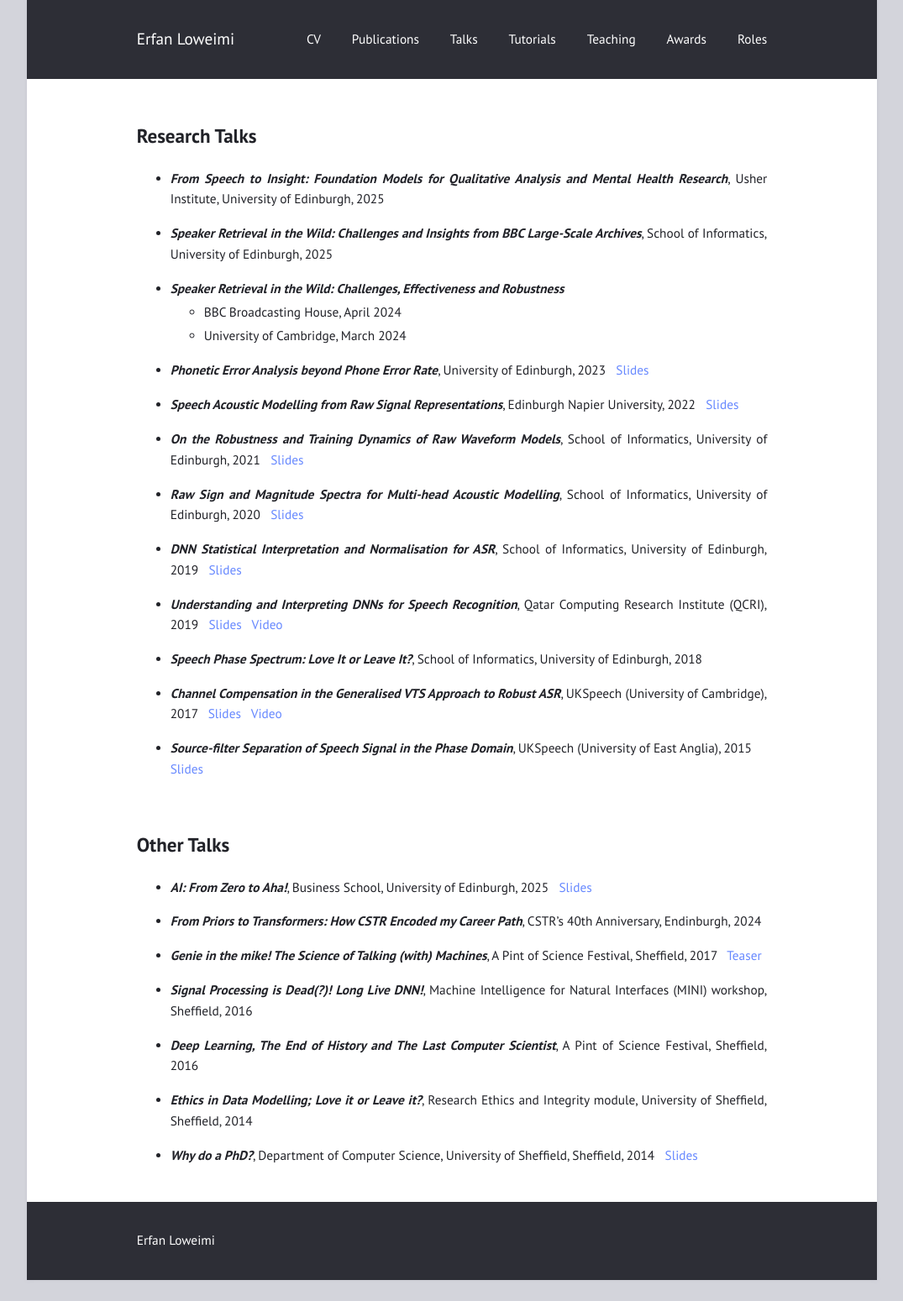
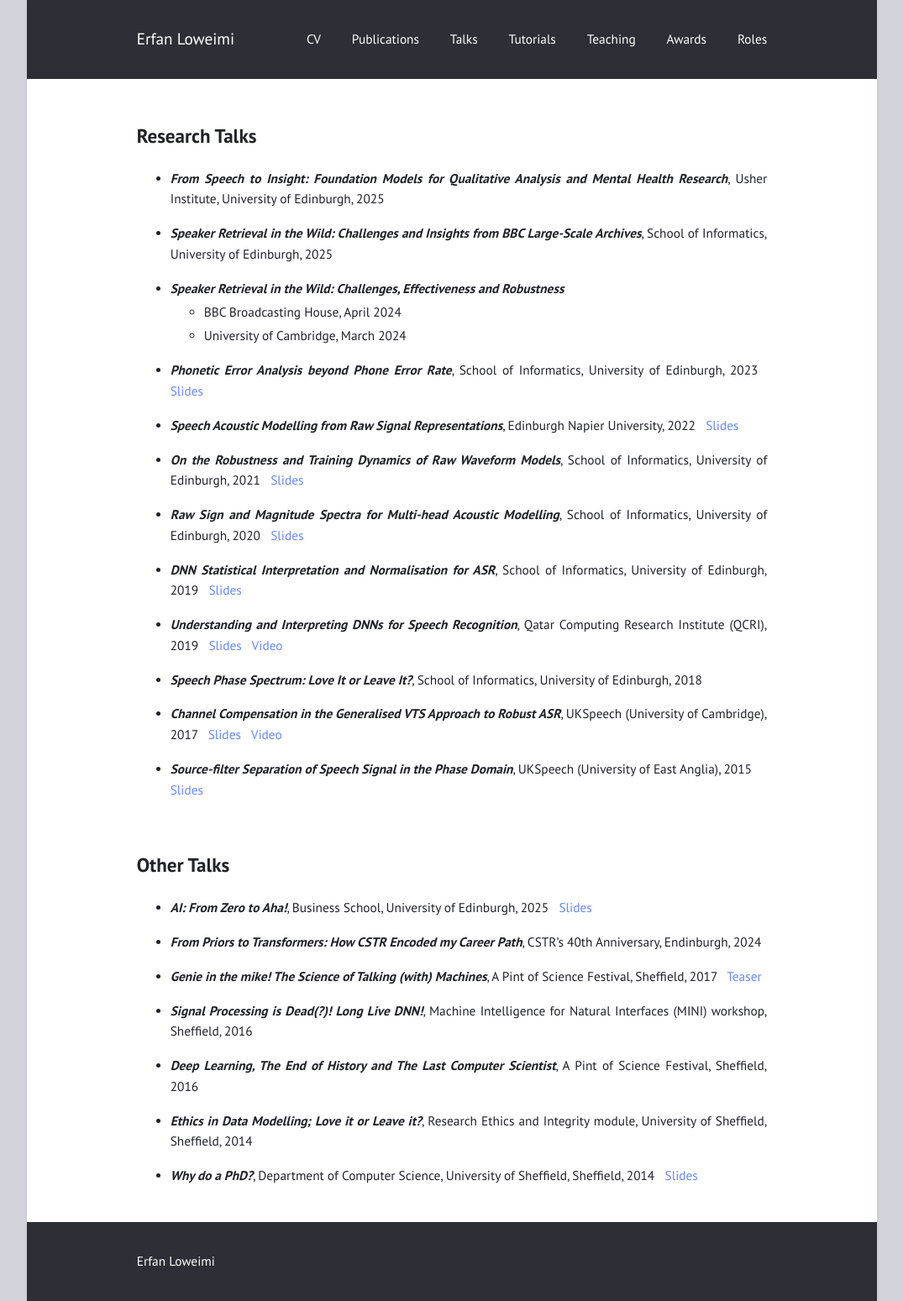
Before and after one commit to eloweimi/eloweimi.github.io, a Jekyll site: the page built from talks.md, in a window 1280 px wide. Shown: the whole page at 84% size, without its empty margins (102-1177 px from the left). Built offline with Jekyll 4.4.1, drawn with Linux system fonts in a browser that asks for light colours; before the commit the page ends 1524 px from its top, so only the background shows below that.

Commit message:
Update talks.md

```diff
--- a/talks.md
+++ b/talks.md
@@ -14,7 +14,7 @@
     - BBC Broadcasting House, April 2024
     - University of Cambridge, March 2024
 
-  * ***Phonetic Error Analysis beyond Phone Error Rate***, University of Edinburgh, 2023 &nbsp; [Slides](/files/Talks/2023_CSTR_PER_ELoweimi.pdf)
+  * ***Phonetic Error Analysis beyond Phone Error Rate***, School of Informatics, University of Edinburgh, 2023 &nbsp; [Slides](/files/Talks/2023_CSTR_PER_ELoweimi.pdf)
 
   * ***Speech Acoustic Modelling from Raw Signal Representations***, Edinburgh Napier University, 2022 &nbsp; [Slides](/files/Talks/2022_ENU_RawAM_ELoweimi.pdf)
 
```
